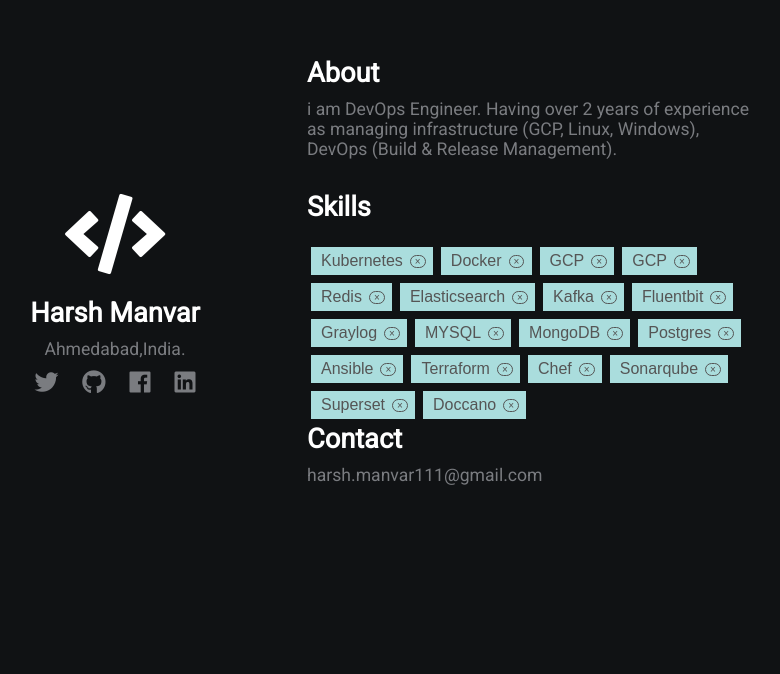
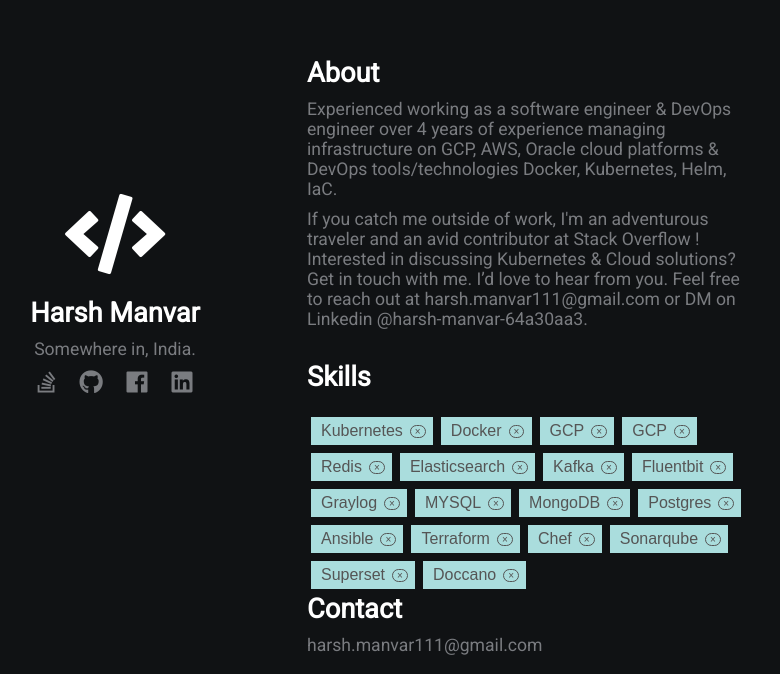
Before and after one commit to harsh4870/harshmanvar, a plain HTML site: page index.html in a window 1280 px wide. Shown: the part 126-800 px from the top of the page, without its empty margins (333-1113 px from the left). Drawn offline with nearby package versions, Linux system fonts and the light colour scheme.

Commit message:
Update index.html

```diff
--- a/index.html
+++ b/index.html
@@ -41,7 +41,7 @@
         <div class="section-1">
             <i class="fas fa-code fa-5x white"></i>
             <h2>Harsh Manvar</h2>
-            <p>Ahmedabad,India.</p>
+            <p>Somewhere in, India.</p>
             <script type="text/javascript">$(function(){
 
   $('#tags input').on('focusout', function(){
@@ -59,16 +59,16 @@
   });
 
 });</script>
-            <a href="https://twitter.com/manvar_harsh"><i class="fab fa-twitter"></i></a>
+            <a href="https://stackoverflow.com/users/5525824/harsh-manvar?tab=profile"><i class="fab fa-stack-overflow"></i></a>
             <a href="https://github.com/harsh4870"><i class="fab fa-github"></i></a>
             <a href="https://www.facebook.com/harshmanvarofficials"><i class="fab fa-facebook"></i></a>
             <a href="https://www.linkedin.com/in/harsh-manvar-64a30aa3/"><i class="fab fa-linkedin"></i></a>
         </div>
         <div class="section-2">
             <h2>About</h2>
-            <p>i am DevOps Engineer. Having over 2 years of experience as managing infrastructure (GCP, Linux, Windows), DevOps (Build & Release Management).</p>
+            <p>Experienced working as a software engineer & DevOps engineer over 4 years of experience managing infrastructure on GCP, AWS, Oracle cloud platforms & DevOps tools/technologies Docker, Kubernetes, Helm, IaC.</p>
+            <p>If you catch me outside of work, I'm an adventurous traveler and an avid contributor at Stack Overflow ! Interested in discussing Kubernetes & Cloud solutions? Get in touch with me. I’d love to hear from you. Feel free to reach out at harsh.manvar111@gmail.com or DM on Linkedin @harsh-manvar-64a30aa3.</p>
             <h2>Skills</h2>
-            <!-- <p>During my job experience, I had practical skills with interesting technologies, tasks, people. In the whole role of my engineering practice include building and supporting web SaaS solutions based on Linux/Unix platform in a cloud (AWS, GCP), experience on server infrastructure migration, Kubernetes, Docker, monitoring and securing, and Linux Server setup/administration. Takes the form part in automating, supporting and to ensure CI/CD in product developing.</p> -->
             <p><div id="tags">
   <span class="tag">Kubernetes</span><span class="tag">Docker</span><span class="tag">GCP</span>
   <span class="tag">GCP</span><span class="tag">Redis</span><span class="tag">Elasticsearch</span>
```
